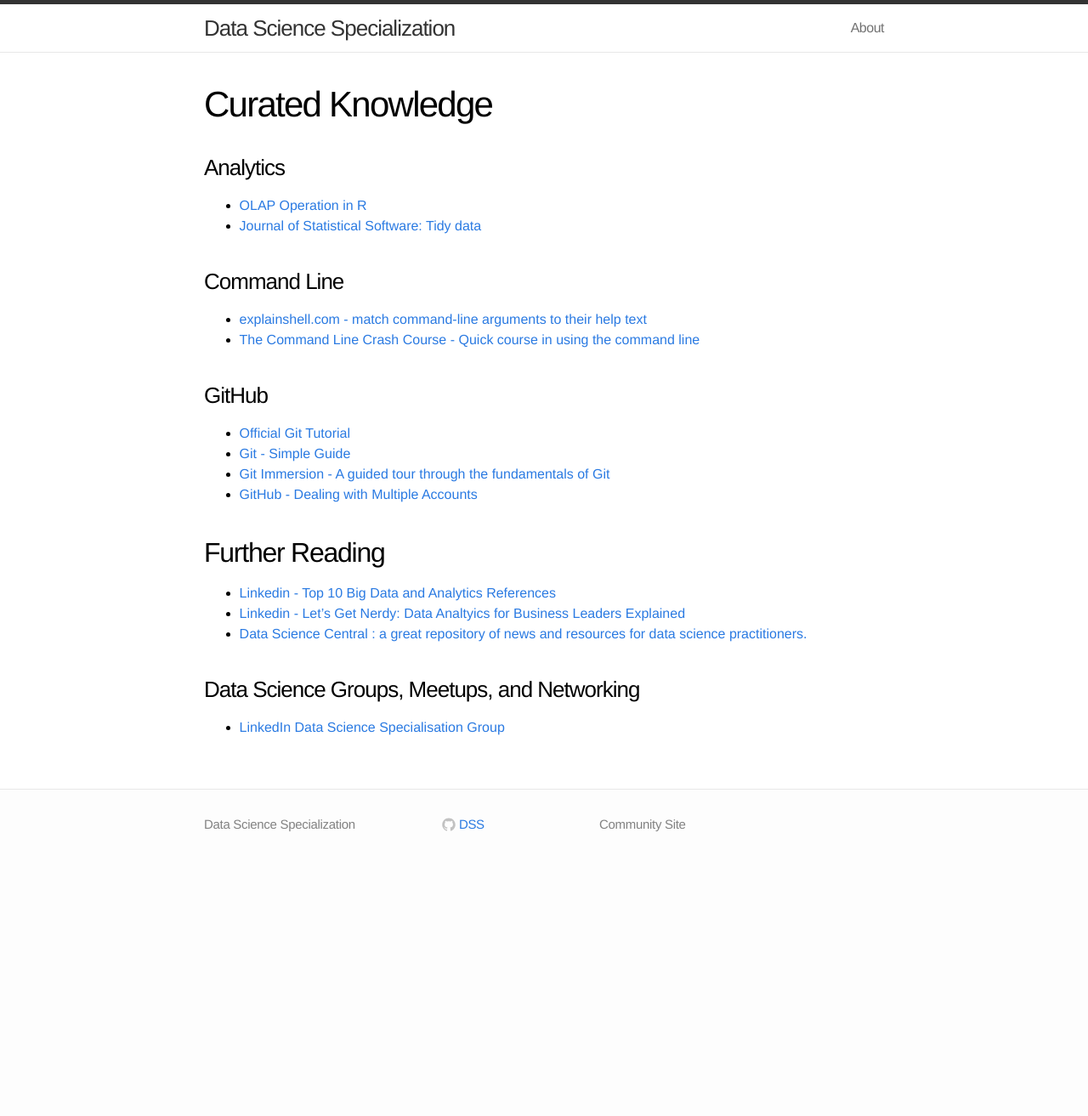
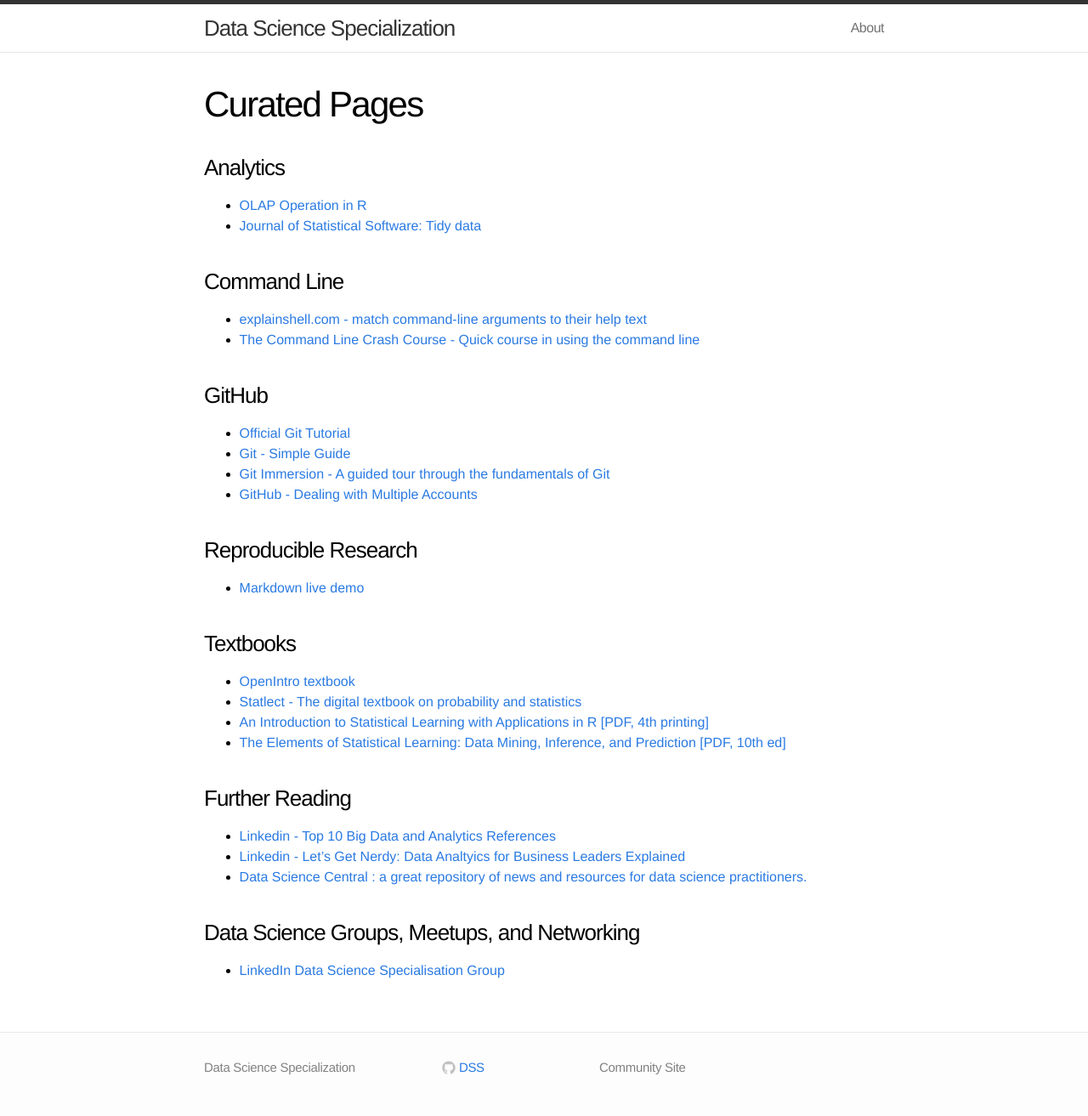
Before and after one commit to DataScienceSpecialization/DataScienceSpecialization.github.io, a Jekyll site: the page built from curated.md, in a window 1280 px wide. Shown: the whole page at 85% size. Built offline with Jekyll 4.4.1, drawn with Linux system fonts in a browser that asks for light colours; before the commit the page ends 1027 px from its top, so only the background shows below that.

Commit message:
organized links

```diff
--- a/curated.md
+++ b/curated.md
@@ -1,6 +1,6 @@
 ---
 layout: page
-title: Curated Knowledge
+title: Curated Pages
 permalink: /curated/
 ---
 
@@ -21,8 +21,16 @@
 - [Git Immersion - A guided tour through the fundamentals of Git](http://gitimmersion.com/)
 - [GitHub - Dealing with Multiple Accounts](http://hmkcode.com/git-tutorial/how-to-deal-with-multiple-github-accounts-on-one-computer/)
 
+### Reproducible Research
+- [Markdown live demo](http://markdown-here.com/livedemo.html)
 
-## Further Reading
+### Textbooks
+- [OpenIntro textbook](https://www.openintro.org/stat/textbook.php)
+- [Statlect - The digital textbook on probability and statistics](http://www.statlect.com/)
+- [An Introduction to Statistical Learning with Applications in R](http://www-bcf.usc.edu/~gareth/ISL/) [[PDF, 4th printing]](http://www-bcf.usc.edu/~gareth/ISL/ISLR%20Fourth%20Printing.pdf)
+- [The Elements of Statistical Learning: Data Mining, Inference, and Prediction](http://statweb.stanford.edu/~tibs/ElemStatLearn/) [[PDF, 10th ed]](http://statweb.stanford.edu/~tibs/ElemStatLearn/printings/ESLII_print10.pdf)
+
+### Further Reading
 
 - [Linkedin - Top 10 Big Data and Analytics References](https://www.linkedin.com/pulse/article/20140810194033-111366377-top-10-big-data-and-analytics-references)
 - [Linkedin - Let's Get Nerdy: Data Analtyics for Business Leaders Explained](https://www.linkedin.com/pulse/article/20140918162814-111366377-let-s-get-nerdy-data-analytics-for-business-leaders-explained)
```
Also changed, not shown: repres.md (+0 -1 lines), statinf.md (+0 -6 lines), 1 other file.
